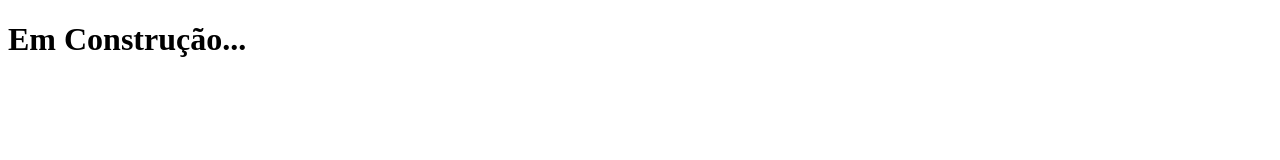
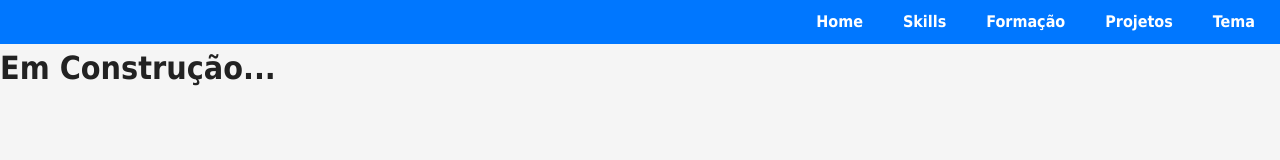
Before and after one commit to RenatoJr82/projeto-portifio, a plain HTML site: page index.html in a window 1280 px wide. Drawn offline with Linux system fonts and the light colour scheme.

Commit message:
Criação do menu no header

```diff
--- a/estilos/style.css
+++ b/estilos/style.css
@@ -7,3 +7,55 @@
   --destaque-inverso
   --fundo-card
 */
+* {
+    margin: 0;
+    padding: 0;
+    box-sizing: border-box;
+    /* font-family: 'Segoe UI', Tahoma, Geneva, Verdana, sans-serif; */
+}
+
+:root {
+    --fundo-principal: #f5f5f5;
+    --texto: #222222;
+    --texto-inverso: #ffffff;
+    --destaque: #0077ff;
+    --destaque-inverso: #66bbff;
+    --fundo-card: #ffffff;
+}
+
+body {
+    background-color: var(--fundo-principal);
+    color: var(--texto);
+    font-family: Tahoma, Geneva, Verdana, sans-serif;
+    line-height: 1.5;
+}
+
+header {
+    background-color: var(--destaque);
+    color: var(--texto-inverso);
+    padding: 10px;
+    display: flex;
+    justify-content: flex-end;
+    align-content: center;
+}
+
+#menu ul {
+    list-style: none;
+    display: flex;
+    gap: 10px;
+}
+
+nav a {
+    color: var(--texto-inverso);
+    text-decoration: none;
+    font-weight: 600;
+    padding: 12px 15px;
+    border-radius: 5px;
+
+}
+
+nav a:hover {
+    background-color: var(--destaque-inverso);
+    color: var(--destaque);
+    transition: 0.3s;
+}
--- a/index.html
+++ b/index.html
@@ -9,7 +9,15 @@
 </head>
 <body>
     <header>
-
+        <nav id="menu">
+            <ul>
+                <li><a href="#">Home</a></li>
+                <li><a href="#">Skills</a></li>
+                <li><a href="#">Formação</a></li>
+                <li><a href="#">Projetos</a></li>
+                <li><a href="#">Tema</a></li>
+            </ul>
+        </nav>
     </header>
 
     <main>
```
